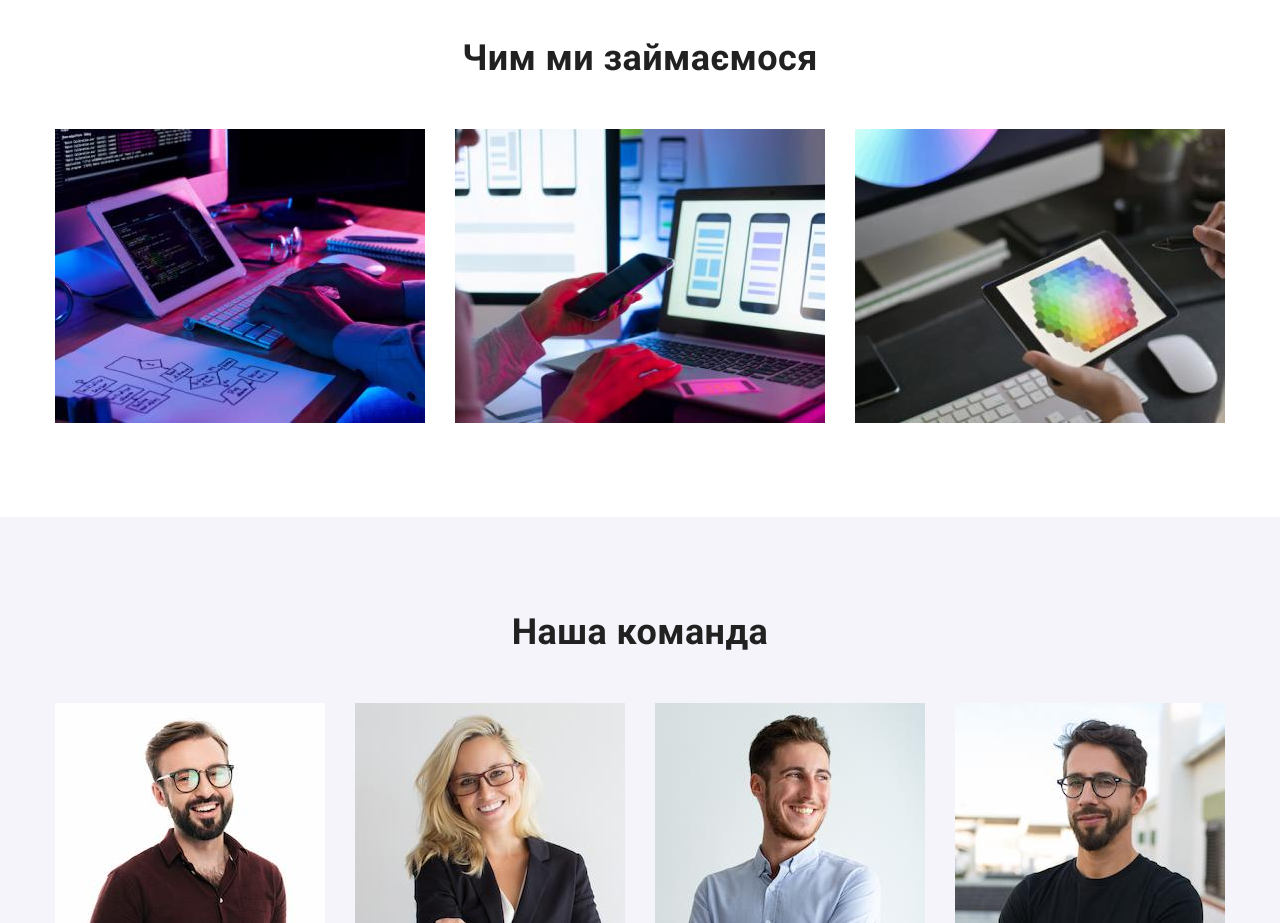
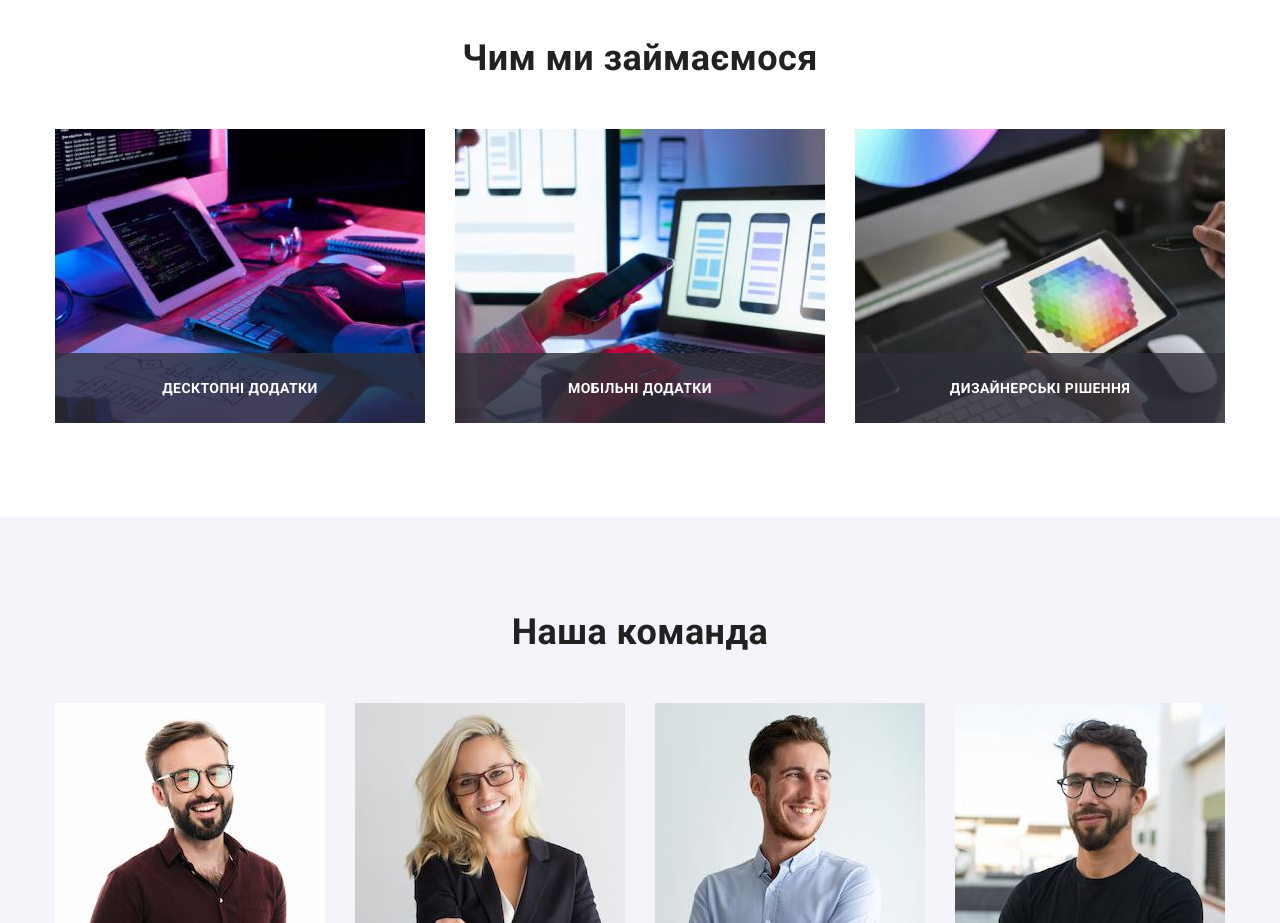
Before and after one commit to SiracencoSerghei/goit-markup-hw-05, a plain HTML site: page index.html in a window 1280 px wide. Shown: the part 1080-2003 px from the top of the page. Drawn offline with nearby package versions, Linux system fonts and the light colour scheme.

Commit message:
add hw changes to index

```diff
--- a/css/style.css
+++ b/css/style.css
@@ -162,6 +162,21 @@ p {
   color: var(--accent-color);
   fill: var(--accent-color);
 }
+
+.nav .item {
+  position: relative;
+}
+.current::after {
+  content: "";
+  position: absolute;
+  width: 100%;
+  height: 4px;
+  border-radius: 2px;
+  left: 0;
+  bottom: -1px;
+  background-color: #2196f3;
+}
+
 
 .visually-hidden {
   position: absolute;
@@ -379,8 +394,30 @@ p {
 }
 
 .we-do-list {
+  position: relative;
   flex-basis: calc((100% - 2 * 30px) / 3);
 }
+.service {
+  display: flex;
+  position: absolute;
+  width: 370px;
+  height: 70px;
+  left: 0;
+  bottom: 0;
+  justify-content: center;
+  align-items: center;
+  font-weight: 700;
+  font-size: 14px;
+  line-height: calc(16/14);
+  text-align: center;
+  letter-spacing: 0.03em;
+  text-transform: uppercase;
+  color: #FFFFFF;
+  background: rgba(47, 48, 58, 0.8);
+
+
+}
+
 
 /* OUR TEAM */
 
--- a/index.html
+++ b/index.html
@@ -141,16 +141,18 @@
         <h2 class="we-do-title">Чим ми займаємося</h2>
         <ul class="list">
           <li class="we-do-list">
-            <img class="image" src="./img/service-web-development.jpg" alt="Продукція сайтов" width="370"
+            <img class="image" src="./img/service-web-development.jpg" alt="Десктопні додатки" width="370"
               height="294" />
+            <p class="service">Десктопні додатки</p>
           </li>
           <li class="we-do-list">
-            <img class="image" src="./img/service-Adaptive-layout.jpg" alt="Адаптивна верстка" width="370"
+            <img class="image" src="./img/service-Adaptive-layout.jpg" alt="Мобільні додатки" width="370"
               height="294" />
+            <p class="service">Мобільні додатки</p>
           </li>
           <li class="we-do-list">
-            <img class="image" src="./img/service-design-solutions.jpg" alt="Дизанерські рішення" width="370"
-              height="294" />
+            <img class="image" src="./img/service-design-solutions.jpg" alt="Дизанерські рішення" width="370" height="294" />
+            <p class="service">Дизайнерські рішення</p>
           </li>
         </ul>
       </div>
```
